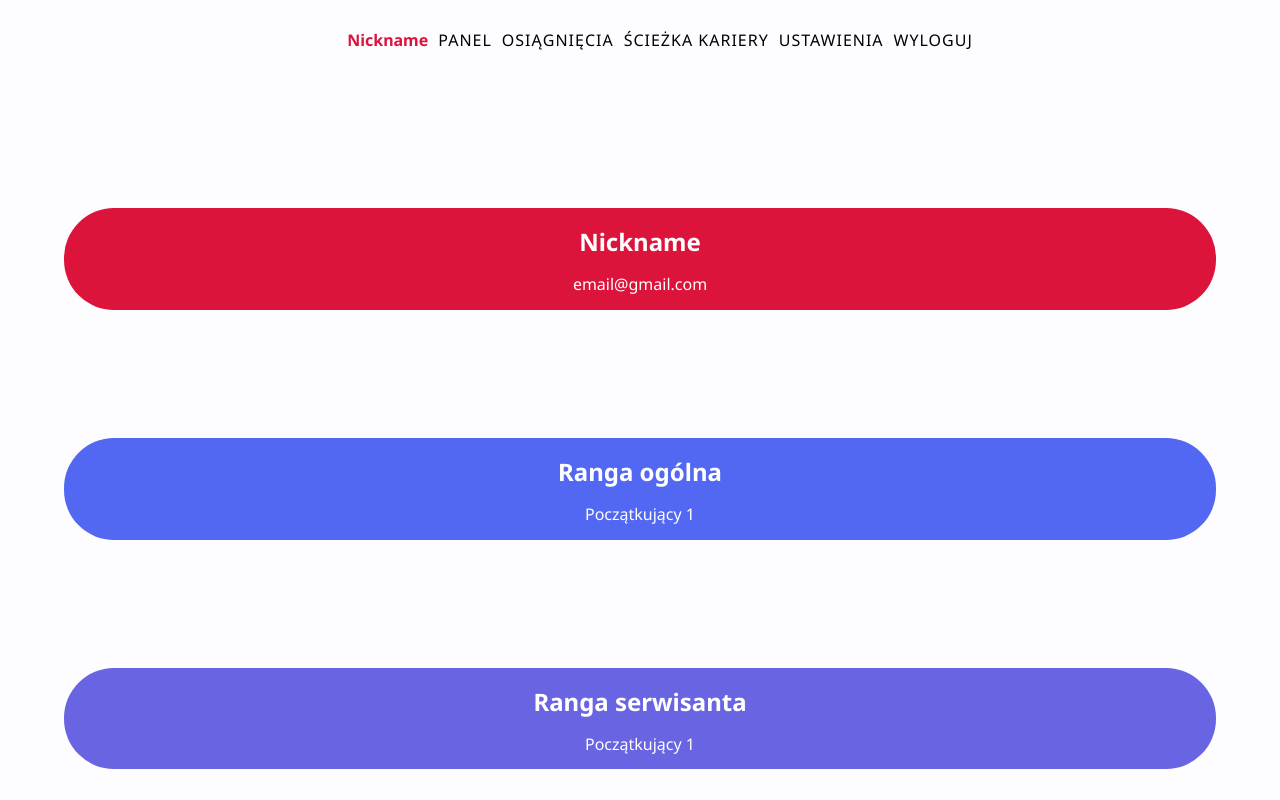
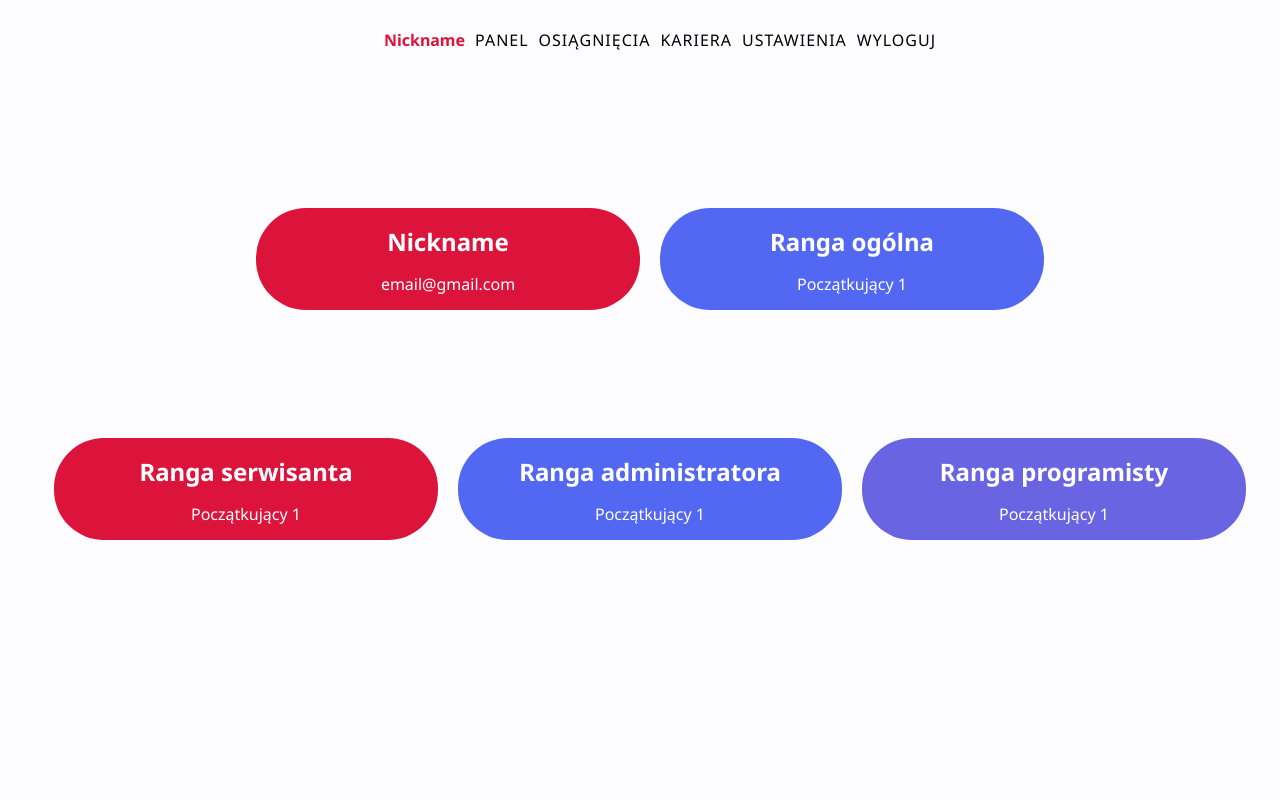
Before and after one commit to xFireXx/TIZONEv2, a plain HTML site: page panel.html in a window 1280 px wide. Shown: the top 800 px of the page. Drawn offline with Linux system fonts and the light colour scheme.

Commit message:
my profile

```diff
--- a/css/panel.css
+++ b/css/panel.css
@@ -95,6 +95,40 @@ nav .menu-btn i {
     background-color: #102b3e;
 }
 
+.user:nth-child(5) {
+    background-color: #3ac6ea;
+}
+
+.flex-user {
+    display: flex;
+    flex-direction: column;
+    justify-content: center;
+    align-items: center;
+    width: 100%;
+}
+
+
+@media all and (min-width: 800px) {
+    .user {
+        width: 60%;
+    }
+}
+
+@media all and (min-width: 1080px) {
+    .flex-user {
+        flex-direction: row;
+    }
+
+    .flex-user:nth-child(2) {
+        flex-direction: row;
+    }
+
+    .user {
+        width: 30%;
+        margin-left: 20px;
+    }
+}
+
 @media (max-width: 940px) {
     nav ul {
         position: absolute;
@@ -106,12 +140,17 @@ nav .menu-btn i {
         text-align: left;
         transition: all 0.3s ease;
         background: #fff;
+        margin: 20px;
     }
 
     .bar {
         display: block;
         visibility: visible;
         position: static;
+    }
+
+    .nickname {
+        font-size: 25px;
     }
 
     #click:checked ~ .menu-btn i:before {
--- a/panel.html
+++ b/panel.html
@@ -26,13 +26,14 @@
             <li class="nickname">Nickname</li>
             <li><a href="#">Panel</a></li>
             <li><a href="">Osiągnięcia</a></li>
-                <li><a href="">Ścieżka kariery</a></li>
+            <li><a href="">Kariera</a></li>
             <li><a href="">Ustawienia</a></li>
             <li><a href="">Wyloguj</a></li>
         </ul>
     </nav>
 </header>
 <section class="user-profile">
+    <div class="flex-user">
         <div class="user">
             <h2>Nickname</h2>
             <p>email@gmail.com</p>
@@ -41,6 +42,8 @@
             <h2>Ranga ogólna</h2>
             <p>Początkujący 1</p>
         </div>
+    </div>
+    <div class="flex-user">
         <div class="user">
             <h2>Ranga serwisanta</h2>
             <p>Początkujący 1</p>
@@ -53,6 +56,7 @@
             <h2>Ranga programisty</h2>
             <p>Początkujący 1</p>
         </div>
+    </div>
 </section>
 </body>
 </html>
```
Lines whose indentation alone changed are shown as unchanged.
